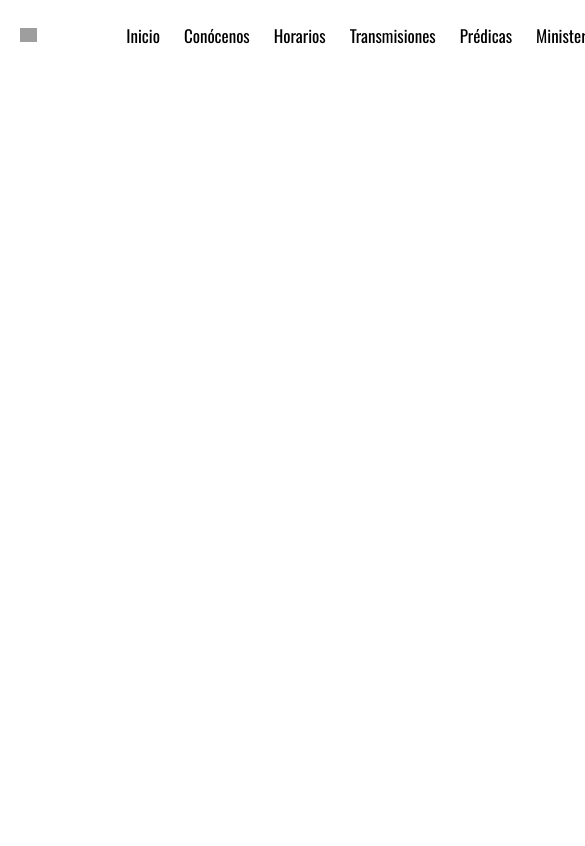
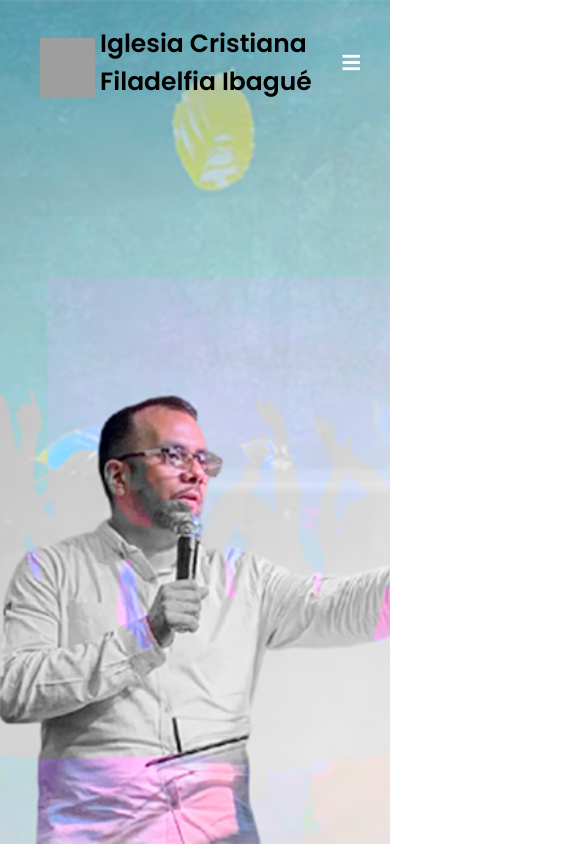
Before and after one commit to MaitreStick/Church-Web, a plain HTML site: page index.html in a window 390 px wide. Shown: the top 846 px of the page, 585 px wide, since content can reach past the window. Drawn offline with nearby package versions, Linux system fonts and the light colour scheme; grey boxes are pictures that could not be loaded.

Commit message:
modificación de menú y banner, móvil y web

```diff
--- a/index.html
+++ b/index.html
@@ -6,6 +6,7 @@
     <meta name="viewport" content="width=device-width, initial-scale=1.0">
     <title>Iglesia Cristiana Filadelfia Ibagué</title>
     <!-- FONT AWESOME -->
+    <link rel="stylesheet" href="https://kit.fontawesome.com/a076d05399.js">
     <link rel="stylesheet" href="https://cdnjs.cloudflare.com/ajax/libs/font-awesome/5.15.4/css/all.min.css">
     <!-- FONT OSWALD -->
     <link rel="preconnect" href="https://fonts.googleapis.com">
@@ -15,44 +16,44 @@
     <link rel="stylesheet" href="styles.css">
 </head>
 <body>
-    <div class="container">
-        <nav class="nav-main">
-            <img src="img/brand.png" alt="Filadelfia LOGO" class="nav-brand">
-            <ul class="nav-menu">
-                <li>
-                    <a href="#">Inicio</a>
-                </li>
-                <li>
-                    <a href="#">Conócenos</a>
-                </li>
-                <li>
-                    <a href="#">Horarios</a>
-                </li>
-                <li>
-                    <a href="#">Transmisiones</a>
-                </li>
-                <li>
-                    <a href="#">Prédicas</a>
-                </li>
-                <li>
-                    <a href="#">Ministerios</a>
-                </li>
-                <li>
-                    <a href="#">Donaciones</a>
-                </li>
-            </ul>
-            <div class="links">
-                <a href="#">
-                    <i class="fab fa-facebook-f"></i>
-                </a>
-                <a href="#">
-                    <i class="fab fa-youtube"></i>
-                </a>
-                <a href="#">
-                    <i class="fab fa-instagram"></i>
-                </a>
-            </div>
-        </nav>
+    <nav class="navbar">
+      <div class="content">
+        <div class="brand">
+          <img src="img/brand.png" alt="LOGO IGLESIA FILADELFIA IBAGUE">
+        </div>
+        <div class="logo">
+          <a href="#">Iglesia Cristiana Filadelfia Ibagué</a>
+        </div>
+        <ul class="menu-list">
+          <div class="icon cancel-btn">
+            <i class="fas fa-times"></i>
+          </div>
+          <li><a href="#">Inicio</a></li>
+          <li><a href="#">Conócenos</a></li>
+          <li><a href="#">Horarios</a></li>
+          <li><a href="#">Transmisiones</a></li>
+          <li><a href="#">Ministerios</a></li>
+          <li><a href="#">Donaciones</a></li>
+        </ul>
+        <div class="icon menu-btn">
+          <i class="fas fa-bars"></i>
+        </div>
+      </div>
+    </nav>
+    <div class="banner"></div>
+    <div class="about">
+      <div class="content">
+        <div class="title">Conócenos</div>
+        <p>Lorem ipsum dolor sit amet, consectetur adipisicing elit. Quo impedit atque consequatur! Iusto distinctio temporibus repellendus labore odit adipisci harum ipsa beatae natus, eum eius, hic aperiam odio! Quasi molestias magnam illo voluptatem iusto ipsam blanditiis, tempore cumque reiciendis quaerat vero tenetur, sequi dolores libero voluptas vitae voluptate placeat dolorum modi ipsa nisi repellat facilis aliquam asperiores. Aut nam repellat harum quas saepe dolorum voluptates ratione, itaque consectetur explicabo a facilis rem mollitia maxime repudiandae fuga reprehenderit, odio cum incidunt labore molestiae quis non perferendis ipsam. Illum, in, deserunt. Ipsa.</p>
+        <p>Lorem ipsum dolor sit amet, consectetur adipisicing elit. Impedit hic excepturi nobis id, eos dolor libero, nam assumenda, at culpa quos perspiciatis ratione ea modi! Natus sapiente a, explicabo sit quisquam eligendi esse provident eos enim doloremque blanditiis aut placeat veniam, libero nostrum quae. Ipsam, iste reprehenderit minima accusantium illo dolorem recusandae, ipsa autem quidem reiciendis a mollitia sit tenetur.</p>
+        <p>Lorem ipsum dolor sit amet, consectetur adipisicing elit. Sint doloremque perspiciatis voluptate ducimus reiciendis rem expedita voluptatibus dicta harum, quo, aspernatur maiores possimus officia quod? Aliquid molestiae illo sequi, tempora perferendis at incidunt nam porro voluptatibus, iste aperiam blanditiis adipisci ducimus repellendus distinctio nostrum ipsum! Voluptas facilis cum, atque tempora magnam beatae sequi! Doloribus expedita, cupiditate quo quod nemo aliquam, mollitia cum ea nam ullam soluta temporibus! Repudiandae incidunt consequatur distinctio deleniti obcaecati sit facilis unde, quisquam veniam ad doloribus!</p>
+        <p>Lorem ipsum dolor sit amet, consectetur adipisicing elit. Amet veniam error deleniti cum beatae non assumenda illum est dolores, possimus suscipit quibusdam eveniet id fuga dolore unde modi, sapiente voluptas. Mollitia veritatis explicabo cumque enim quia voluptates provident totam perferendis excepturi animi assumenda optio minus laudantium eveniet possimus amet blanditiis dolore in fuga atque, earum officia tempora quam similique est.</p>
+        <p>Lorem ipsum dolor sit amet, consectetur adipisicing elit. Itaque ad sunt distinctio quidem incidunt cupiditate sequi deleniti, corrupti officia nam veritatis facilis veniam dolorum enim nisi ipsum dolor rem! Doloribus, eaque odit voluptatem iste laboriosam provident facere quo. Cum repellat pariatur, error ratione repellendus nisi quam culpa tempora facere in atque nesciunt, magni est aliquid unde soluta optio! Dolore pariatur, quaerat quo in cupiditate deleniti exercitationem. Facilis suscipit corporis unde aut minima nihil, eum molestias itaque, tenetur, beatae ipsa at!</p>
+      </div>
     </div>
-</body>
+
+    <!-- CUSTOM JS -->
+    <script src="main.js"></script>
+  </body>
+
 </html>
--- a/main.js
+++ b/main.js
@@ -0,0 +1,18 @@
+const body = document.querySelector("body");
+const navbar = document.querySelector(".navbar");
+const menuBtn = document.querySelector(".menu-btn");
+const cancelBtn = document.querySelector(".cancel-btn");
+
+menuBtn.onclick = ()=>{
+    navbar.classList.add("show");
+    menuBtn.classList.add("hide");
+    body.classList.add("disabled");
+}
+cancelBtn.onclick = ()=>{
+    body.classList.remove("disabled");
+    navbar.classList.remove("show");
+    menuBtn.classList.remove("hide");
+}
+window.onscroll = ()=>{
+    this.scrollY > 20 ? navbar.classList.add("sticky") : navbar.classList.remove("sticky");
+}
--- a/styles.css
+++ b/styles.css
@@ -1,71 +1,213 @@
 /* Global */
-* {
+@import url('https://fonts.googleapis.com/css2?family=Poppins:wght@200;300;400;500;600;700&display=swap');
+*{
+  margin: 0;
+  padding: 0;
   box-sizing: border-box;
-    margin: 0;
+  font-family: 'Poppins', sans-serif;
+}
+/* custom scroll bar */
+::-webkit-scrollbar {
+    width: 10px;
+}
+::-webkit-scrollbar-track {
+    background: #f1f1f1;
+}
+::-webkit-scrollbar-thumb {
+    background: #888;
+}
+::selection{
+  background: rgb(0,123,255,0.3);
+}
+.content{
+  max-width: 1300px;
+  margin: auto;
+  padding: 0 10px;
+}
+.navbar{
+  position: fixed;
+  width: 100%;
+  z-index: 2;
+  padding: 25px 0;
+  transition: all 0.3s ease;
+}
+.navbar.sticky{
+  background: #b9b8b8;
+  padding: 10px 0;
+  box-shadow: 0px 3px 5px 0px rgba(173, 173, 173, 0.1);
+}
+.navbar .content{
+  display: flex;
+  align-items: center;
+  justify-content: space-between;
+}
+
+.content .brand{
+  width: 70px;
+  height: 70px;
   padding: 0;
 }
 
-  body {
-    font-family: "Oswald", sans-serif;
-    background-color: #ffffff;
-    color: #000000;
+.navbar .logo a{
+  color: rgb(0, 0, 0);
+  font-size: 25px;
+  font-weight: 600;
+  text-decoration: none;
+}
+.navbar .menu-list{
+  display: inline-flex;
+}
+.menu-list li{
+  list-style: none;
+}
+.menu-list li a{
+  color: rgb(0, 0, 0);
   font-size: 16px;
+  font-weight: 500;
+  margin-left: 25px;
+  text-decoration: none;
+  transition: all 0.3s ease;
 }
-
-  a {
-    color: #000000;
+.menu-list li a:hover{
+  color: #81acdb;
+}
+.banner{
+  background: url("img/Pastores.png") no-repeat;
+  height: 100vh;
+  background-size: cover;
+  background-position: center;
+  background-attachment: fixed;
+}
+.about{
+  padding: 30px 0;
+}
+.about .title{
+  font-size: 38px;
+  font-weight: 700;
+}
+.about p{
+  padding-top: 20px;
+  text-align: justify;
+}
+.icon{
+  color: #fff;
+  font-size: 20px;
+  cursor: pointer;
+  display: none;
+}
+.menu-list .cancel-btn{
+  position: absolute;
+  right: 30px;
+  top: 20px;
+}
+@media (max-width: 1230px) {
+  .content{
+    width: 100%;
+    padding: 0 60px;
+  }
+  .content .brand img{
+    width: 65px;
+    height: 60px;
+    padding-right: 10px;
+  }
+  .navbar .logo a{
+    color: rgb(0, 0, 0);
+    font-size: 25px;
+    font-weight: 600;
+    text-decoration: none;
+  }
+}
+@media (max-width: 1100px) {
+  .content{
+    padding: 0 40px;
+  }
+  .content .brand img{
+    width: 65px;
+    height: 60px;
+    padding-right: 10px;
+  }
+  .navbar .logo a{
+    color: rgb(0, 0, 0);
+    font-size: 25px;
+    font-weight: 600;
     text-decoration: none;
   }
 
-  ul {
-    list-style: none;
 }
-
-  .container {
-    width: 90%;
-    margin: auto;
+@media (max-width: 900px) {
+  .content{
+    padding: 0 30px;
   }
-
-  /* Navigation */
-  .nav-main {
-    font-size: 17px;
-    display: flex;
-    justify-content: space-between;
-    align-items: center;
+  .content .brand img{
+    width: 65px;
     height: 60px;
-    padding: 35px 0;
+    padding-right: 10px;
   }
-
-  .nav-brand {
-    width: 5%;
+  .navbar .logo a{
+    color: rgb(0, 0, 0);
+    font-size: 25px;
+    font-weight: 600;
+    text-decoration: none;
   }
-
-  /* Navbar Left */
-  .nav-main ul {
-    display: flex;
+  .banner{
+    background: url("img/pastorSolo-movil.png") no-repeat;
+    height: 100vh;
+    background-size: cover;
   }
-
-  .nav-main ul li {
+}
+@media (max-width: 868px) {
+  body.disabled{
+    overflow: hidden;
+  }
+  .icon{
+    display: block;
+  }
+  .icon.hide{
+    display: none;
+  }
+  .navbar .menu-list{
+    position: fixed;
+    height: 100vh;
+    width: 100%;
+    max-width: 400px;
+    left: -100%;
+    top: 0px;
+    display: block;
+    padding: 40px 0;
+    text-align: center;
+    background: #b9b8b8;
+    transition: all 0.3s ease;
+  }
+  .navbar.show .menu-list{
+    left: 0%;
+  }
+  .navbar .menu-list li{
+    margin-top: 45px;
+  }
+  .navbar .menu-list li a{
+    font-size: 23px;
+    margin-left: -100%;
+    transition: 0.6s cubic-bezier(0.68, -0.55, 0.265, 1.55);
+  }
+  .navbar.show .menu-list li a{
+    margin-left: 0px;
+  }
+  .navbar .brand{
     padding: 10px;
   }
-
-  .nav-main ul li a {
-    padding: 2px;
+  .banner{
+    background: url("img/pastorSolo-movil.png") no-repeat;
+    height: 100vh;
+    background-size: cover;
   }
-
-  .nav-main ul li a:hover {
-    border-bottom: 2px solid #fff;
 }
-
-  .nav-main ul.nav-menu {
-    flex: 1;
-    margin-left: 22%;
+@media (max-width: 380px) {
+  .navbar .logo a{
+    font-size: 20px;
   }
-
-  hr {
-    margin: 10px 0;
+  .banner{
+    background: url("img/pastorSolo-movil.png") no-repeat;
+    height: 100vh;
+    background-size: cover;
   }
-
-  .nav-main div.links a {
-    padding: 5px;
 }
```
Also changed, not shown: img/Pastores.png, img/pastorSolo-movil.png (added). Lines whose indentation alone changed are shown as unchanged.
